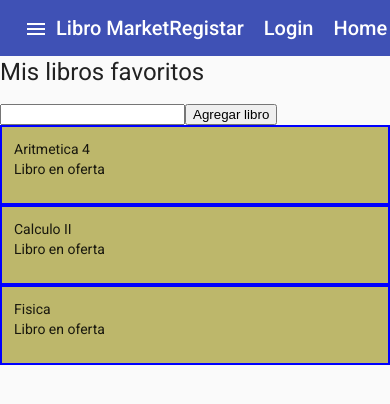
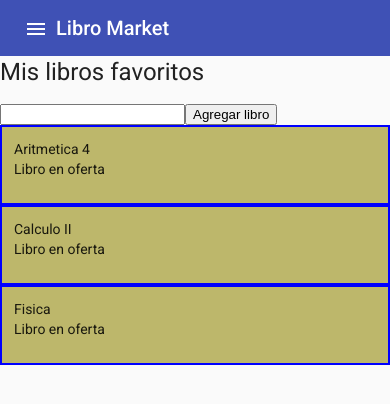
Before and after one commit to frodorix/Microservices, an Angular app in the folder Angular/my-web-app/: page /libros in a window 390 px wide. Shown: the top 404 px of the page. Built offline with nearby package versions, Linux system fonts and the light colour scheme.

Commit message:
Responsive toolbar links

```diff
--- a/Angular/my-web-app/src/app/app.component.html
+++ b/Angular/my-web-app/src/app/app.component.html
@@ -9,7 +9,7 @@
         <mat-icon>menu</mat-icon>
       </button>
       <span>Libro Market</span>
-      <div fxFlex fxLayout fxLayoutAlign="flex-end" >
+      <div fxFlex fxLayout fxLayoutAlign="flex-end" fxHide.xs>
         <ul fxLayout="row" fxLayoutGap=".5em" class="navegacion-menu">
           <a routerLink="/registrar">Registar</a>
           <li></li>
```
